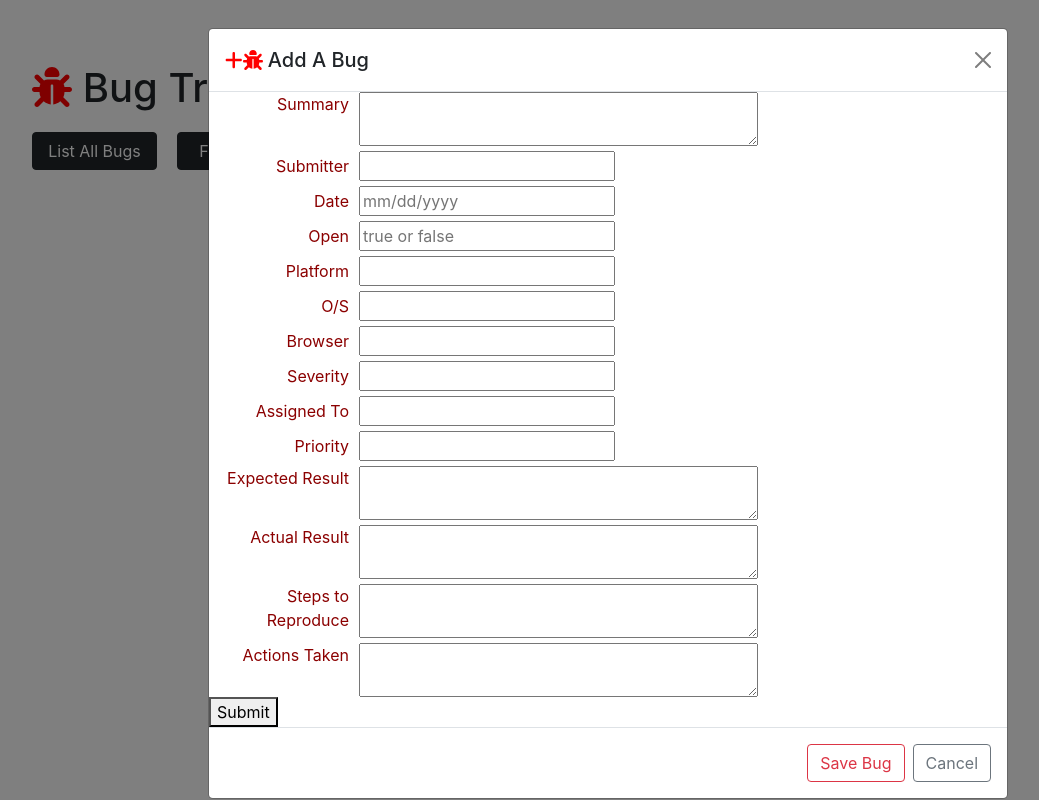
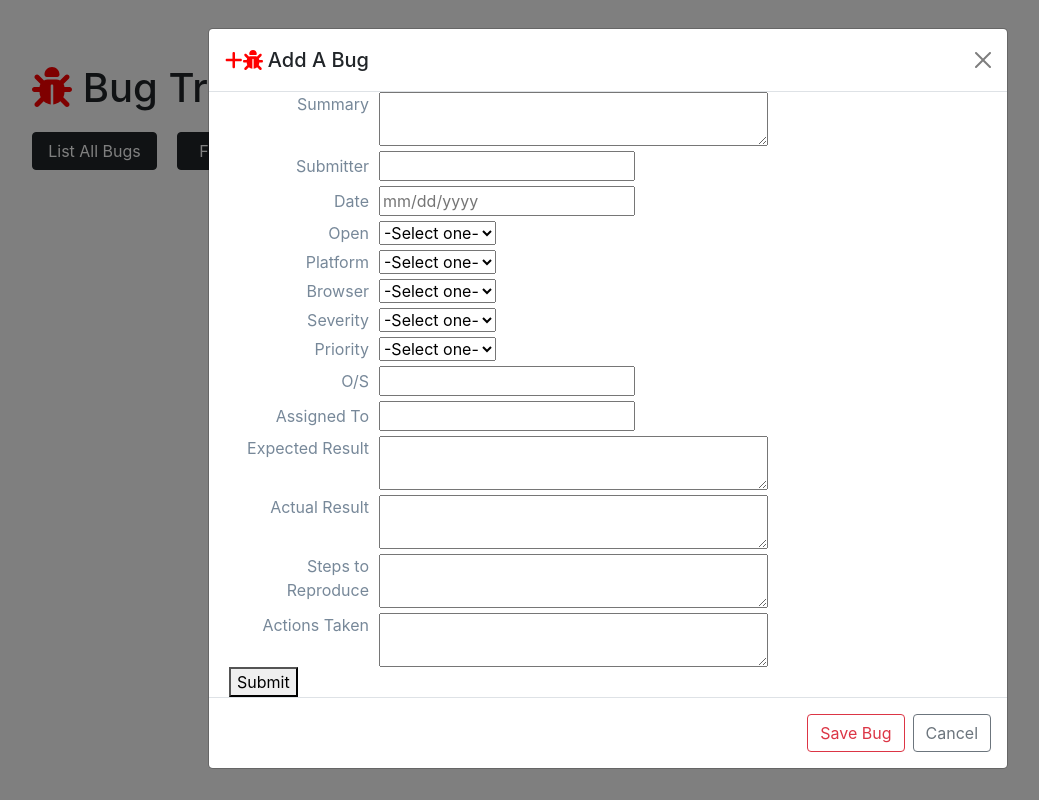
Before and after one commit to ursawd/bug-tracker-frontend, a React (Create React App) app: page / in a window 1280 px wide. Both pictures are taken after a click on the button "Add Bug". Shown: the whole page, without its empty margins (32-1071 px from the left). Built offline with nearby package versions, Linux system fonts and the light colour scheme; no server answers.

Commit message:
add selects to add bug form

```diff
--- a/src/components/BugForm.css
+++ b/src/components/BugForm.css
@@ -1,5 +1,5 @@
 .label {
-	color: darkred;
+	color: lightslategray;
 	width: 150px;
 	text-align: right;
 	padding-right: 10px;
--- a/src/components/BugForm.js
+++ b/src/components/BugForm.js
@@ -6,9 +6,9 @@ import makeBug from "../utilities/makeBug";
 
 function fieldErr(msg) {
 	return (
-		<p style={{ color: "red", marginBottom: 0 }}>
+		<span style={{ color: "red", marginBottom: 0, paddingLeft: "150px" }}>
 			<small>{msg}</small>
-		</p>
+		</span>
 	);
 }
 
@@ -34,20 +34,22 @@ const BugForm = () => {
 			validationSchema={Yup.object({
 				summary: Yup.string()
 					.min(5, "Must be 5 char or greater")
-					.required("Required"),
-				submitter_name: Yup.string().max(25, "Must be 25 char or less"),
-				date_reported: Yup.string().required(fieldErr("Date is required")),
-				open: Yup.boolean().required(fieldErr("Open is required")),
-				platform: Yup.string().required("Required"),
-				o_s: Yup.string().required("Required"),
-				browser: Yup.string().required("Required"),
-				expected_result: Yup.string().required("Required"),
-				actual_result: Yup.string().required("Required"),
-				steps_to_reproduce: Yup.string().required("Required"),
-				severity: Yup.string().required("Required"),
-				assigned_to: Yup.string().required("Required"),
-				priority: Yup.string().required("Required"),
-				actions_taken: Yup.string().required("Required"),
+					.required(fieldErr("Required")),
+				submitter_name: Yup.string()
+					.max(25, "Must be 25 char or less")
+					.required(fieldErr("Required")),
+				date_reported: Yup.string().required(fieldErr("Required")),
+				open: Yup.boolean().required(fieldErr("Required")),
+				platform: Yup.string().required(fieldErr("Required")),
+				o_s: Yup.string().required(fieldErr("Required")),
+				browser: Yup.string().required(fieldErr("Required")),
+				expected_result: Yup.string().required(fieldErr("Required")),
+				actual_result: Yup.string().required(fieldErr("Required")),
+				steps_to_reproduce: Yup.string().required(fieldErr("Required")),
+				severity: Yup.string().required(fieldErr("Required")),
+				assigned_to: Yup.string().required(fieldErr("Required")),
+				priority: Yup.string().required(fieldErr("Required")),
+				actions_taken: Yup.string().required(fieldErr("Required")),
 			})}
 			onSubmit={(values, { setSubmitting }) => {
 				setTimeout(() => {
@@ -58,7 +60,13 @@ const BugForm = () => {
 			}}
 		>
 			<Form>
-				<div style={{ display: "flex", flexDirection: "column" }}>
+				<div
+					style={{
+						display: "flex",
+						flexDirection: "column",
+						marginLeft: "20px",
+					}}
+				>
 					<div style={{ display: "flex" }}>
 						<label className={"label"} htmlFor="summary">
 							Summary
@@ -88,22 +96,82 @@ const BugForm = () => {
 					</div>
 					<ErrorMessage name="date_reported" />
 
-					<div style={{ paddingTop: "5px" }}>
+					{/* <div style={{ paddingTop: "5px" }}>
 						<label className={"label"} htmlFor="open">
 							Open
 						</label>
 						<Field name="open" type="text" placeholder="true or false" />
 					</div>
+					<ErrorMessage name="open" /> */}
+
+					{/*---------------------- */}
+					<div style={{ paddingTop: "5px" }}>
+						<label className={"label"} htmlFor="open">
+							Open
+						</label>
+						<Field name="open" as="select">
+							<option value="">-Select one-</option>
+							<option value={true}>True</option>
+							<option value={false}>False</option>
+						</Field>
+					</div>
 					<ErrorMessage name="open" />
+					{/*---------------------- */}
 
 					<div style={{ paddingTop: "5px" }}>
 						<label className={"label"} htmlFor="platform">
 							Platform
 						</label>
-						<Field name="platform" type="text" />
+						<Field name="platform" as="select">
+							<option value="">-Select one-</option>
+							<option value="Windows">Windows</option>
+							<option value="Apple">Apple</option>
+							<option value="Linix">Linix</option>
+						</Field>
 					</div>
 					<ErrorMessage name="platform" />
 
+					<div style={{ paddingTop: "5px" }}>
+						<label className={"label"} htmlFor="browser">
+							Browser
+						</label>
+						<Field name="browser" as="select">
+							<option value="">-Select one-</option>
+							<option value="Chrome">Chrome</option>
+							<option value="Edge">Edge</option>
+							<option value="Safari">Safari</option>
+							<option value="Other">Other</option>
+						</Field>
+					</div>
+					<ErrorMessage name="browser" />
+
+					<div style={{ paddingTop: "5px" }}>
+						<label className={"label"} htmlFor="severity">
+							Severity
+						</label>
+						<Field name="severity" as="select">
+							<option value="">-Select one-</option>
+							<option value="Low">Low</option>
+							<option value="Minor">Minor</option>
+							<option value="Major">Major</option>
+							<option value="Critical">Critical</option>
+							<option value="Blocker">Blocker</option>
+						</Field>
+					</div>
+					<ErrorMessage name="severity" />
+
+					<div style={{ paddingTop: "5px" }}>
+						<label className={"label"} htmlFor="priority">
+							Priority
+						</label>
+						<Field name="priority" as="select">
+							<option value="">-Select one-</option>
+							<option value="Low">Low</option>
+							<option value="Medium">Medium</option>
+							<option value="High">High</option>
+						</Field>
+					</div>
+					<ErrorMessage name="priority" />
 					<div style={{ paddingTop: "5px" }}>
 						<label className={"label"} htmlFor="o_s">
 							O/S
@@ -111,22 +179,6 @@ const BugForm = () => {
 						<Field name="o_s" type="text" />
 					</div>
 					<ErrorMessage name="o_s" />
-
-					<div style={{ paddingTop: "5px" }}>
-						<label className={"label"} htmlFor="browser">
-							Browser
-						</label>
-						<Field name="browser" type="text" />
-					</div>
-					<ErrorMessage name="browser" />
-
-					<div style={{ paddingTop: "5px" }}>
-						<label className={"label"} htmlFor="severity">
-							Severity
-						</label>
-						<Field name="severity" type="text" />
-					</div>
-					<ErrorMessage name="severity" />
 					<div style={{ paddingTop: "5px" }}>
 						<label className={"label"} htmlFor="assigned_to">
 							Assigned To
@@ -134,13 +186,6 @@ const BugForm = () => {
 						<Field name="assigned_to" type="text" />
 					</div>
 					<ErrorMessage name="assigned_to" />
-					<div style={{ paddingTop: "5px" }}>
-						<label className={"label"} htmlFor="priority">
-							Priority
-						</label>
-						<Field name="priority" type="text" />
-					</div>
-					<ErrorMessage name="priority" />
 
 					<div style={{ display: "flex", paddingTop: "5px" }}>
 						<label className={"label"} htmlFor="expected_result">
```
